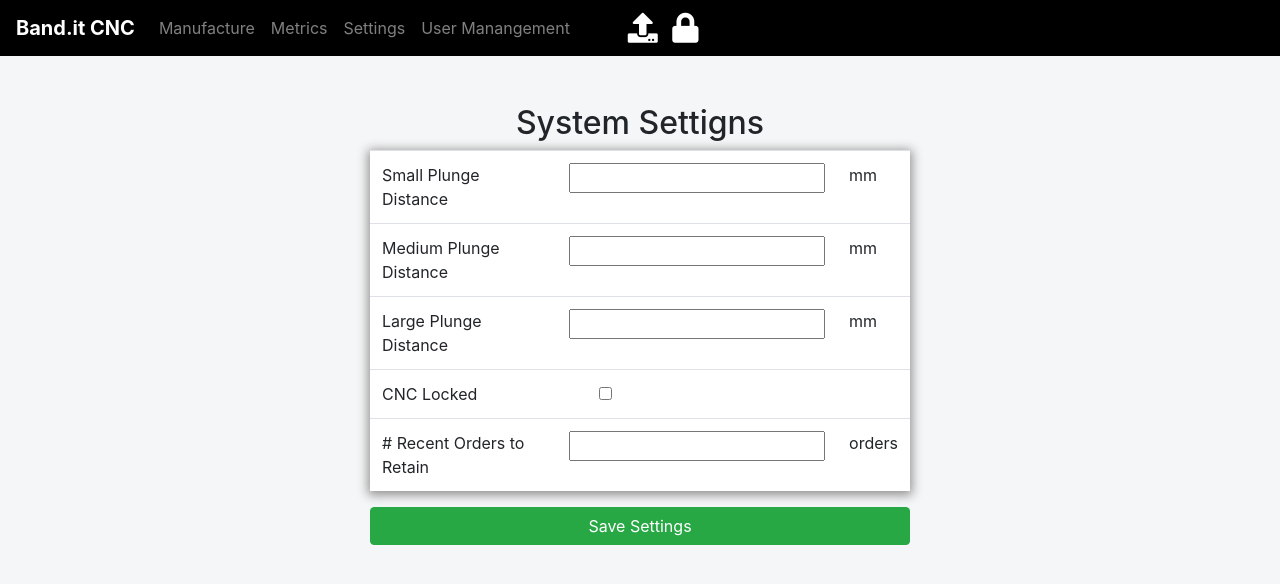
After one commit to BobbyRobillard/rdm-cnc-software, a Django app: page /management/settings in a window 1280 px wide. The commit adds this page. Shown: the top 584 px of the page. Run offline with Django 3.2, Linux system fonts and the light colour scheme; some libraries are stand-ins or nearby versions.

Commit message:
Added system settings

```diff
--- /dev/null
+++ b/management/templates/management/settings.html
@@ -0,0 +1,92 @@
+{% extends 'website/base.html' %}
+
+{% block custom_css %}
+<style type="text/css">
+body {
+  background-color: #f5f6f7;
+}
+
+h2 {
+  text-align: center;
+}
+
+.center {
+  text-align: center;
+}
+
+.heading {
+  background-color: #08f;
+  color: white;
+  text-align: center;
+  font-weight: bold;
+  font-size: 25px;
+}
+
+.right {
+  text-align: right;
+  float: right;
+}
+
+
+td, tr {
+  background-color: white;
+}
+
+td:nth-child(2n) {
+  text-align: right;
+}
+
+table {
+  -webkit-box-shadow: 0px 2px 10px 2px rgba(143,143,143,1);
+  -moz-box-shadow: 0px 2px 10px 2px rgba(143,143,143,1);
+  box-shadow: 0px 2px 10px 2px rgba(143,143,143,1);
+}
+
+</style>
+{% endblock custom_css %}
+
+{% block content %}
+{% include 'website/server_messages.html' %}
+<br />
+<div class="container">
+  <div class="row">
+      <div class="col-md-10 offset-1 col-lg-6 offset-lg-3">
+        <h2>System Settigns</h2>
+        <table class="table">
+            <tr>
+              <td>Small Plunge Distance</td>
+              <td><input type="number" /></td>
+              <td>mm</td>
+            </tr>
+            <tr>
+              <td>Medium Plunge Distance</td>
+              <td><input type="number" /></td>
+              <td>mm</td>
+            </tr>
+            <tr>
+              <td>Large Plunge Distance</td>
+              <td><input type="number" /></td>
+              <td>mm</td>
+            </tr>
+            <tr>
+              <td>CNC Locked</td>
+              <td style="text-align:left;"><input style="position:relative;left:30px;" type="checkbox" /></td>
+              <td></td>
+            </tr>
+            <tr>
+              <td># Recent Orders to Retain</td>
+              <td><input type="number" /></td>
+              <td>orders</td>
+            </tr>
+        </table>
+        <button class="btn btn-success col-12">Save Settings</button>
+      </div>
+  </div>
+</div>
+{% endblock content %}
+
+{% block js %}
+<script>
+
+</script>
+{% endblock js %}
--- a/management/urls.py
+++ b/management/urls.py
@@ -9,4 +9,5 @@ app_name = 'management'
 urlpatterns = [
     	# General Page Views
 		# url(r'^$', views.homepage_view, name='homepage'),
+		url(r'^settings$', views.settings_view, name='settings'),
 ]
--- a/management/views.py
+++ b/management/views.py
@@ -1,3 +1,5 @@
 from django.shortcuts import render
 
 # Create your views here.
+def settings_view(request):
+    return render(request, 'management/settings.html')
--- a/website/templates/website/navbar.html
+++ b/website/templates/website/navbar.html
@@ -11,7 +11,7 @@
       <a class="nav-link" href="{% url 'reporting:homepage' %}">Metrics</a>
     </li>
     <li class="nav-item">
-      <a class="nav-link" href="#">Settings</a>
+      <a class="nav-link" href="{% url 'management:settings' %}">Settings</a>
     </li>
     <li class="nav-item">
       <a class="nav-link" href="#">User Manangement</a>
```
